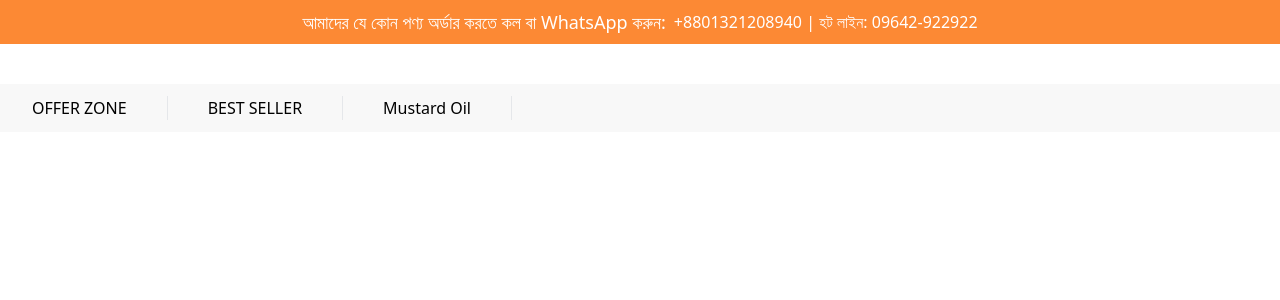
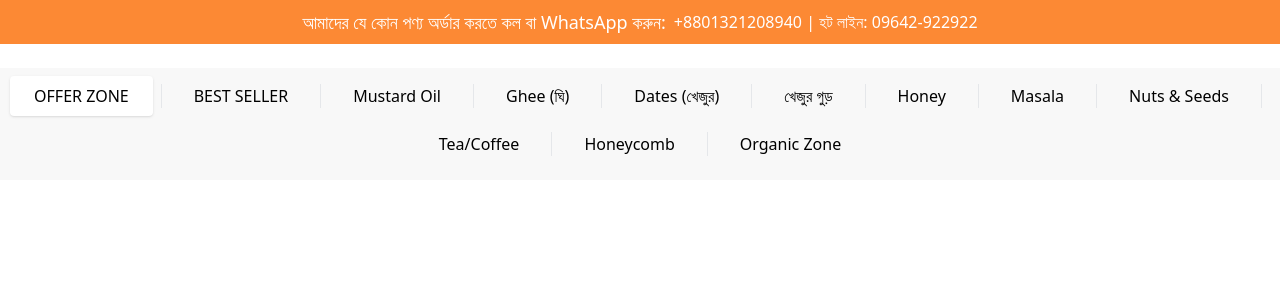
Before and after one commit to Showrab15/e-commerce-landing, a React (Vite) app: page / in a window 1280 px wide. Shown: the top 300 px of the page. Built offline with nearby package versions, Linux system fonts and the light colour scheme.

Commit message:
navbar done

```diff
--- a/src/components/Navbar/Navbar.jsx
+++ b/src/components/Navbar/Navbar.jsx
@@ -1,34 +1,62 @@
 import { useState } from "react";
 
 export default function Navbar() {
-  const [activeTab, setActiveTab] = useState("ভেল্কি"); // Default active tab
+  const [activeTab, setActiveTab] = useState("OFFER ZONE"); // Default active tab
 
-  const tabs = ["OFFER ZONE", "BEST SELLER", "Mustard Oil"];
+  const tabs = [
+    "OFFER ZONE",
+    "BEST SELLER",
+    "Mustard Oil",
+    "Ghee (ঘি)",
+    "Dates (খেজুর)",
+    "খেজুর গুড়",
+    "Honey",
+    "Masala",
+    "Nuts & Seeds",
+    "Tea/Coffee",
+    "Honeycomb",
+    "Organic Zone",
+  ];
 
   return (
-    <div className="bg-[#f8f8f8] md:block hidden my-10">
-      <div className="flex items-center justify-between py-1 relative w-full max-w-[1322px] mx-auto">
-        {/* Tabs with Dividers */}
-        <div className="flex items-center">
+    <div className="bg-[#f8f8f8] my-6">
+      <div className="w-full max-w-[1322px] mx-auto">
+        {/* Desktop (wrap into multiple lines) */}
+        <div className="hidden md:flex flex-wrap items-center justify-center py-2">
           {tabs.map((tab, index) => (
-            <div key={tab} className="flex items-center">
+            <div key={tab} className="flex items-center mb-2">
               <span
                 onClick={() => setActiveTab(tab)}
-                className={`px-8 py-2 font-medium cursor-pointer rounded- transition-colors duration-200 ${
+                className={`px-6 py-2 font-medium cursor-pointer rounded transition-colors duration-200 ${
                   activeTab === tab
-                    ? " text-black bg-white" // Active tab styles
-                    : "bg-transparent text-black hover:text-white hover:bg-black" // Inactive tab styles
+                    ? "text-black bg-white shadow"
+                    : "bg-transparent text-black hover:text-white hover:bg-black"
                 }`}
               >
                 {tab}
               </span>
               {index < tabs.length - 1 && (
-                <div className="h-6 w-px bg-gray-300 opacity-50 mx-2" /> // Vertical Divider
+                <div className="h-6 w-px bg-gray-300 opacity-50 mx-2" />
               )}
             </div>
           ))}
-          {/* Additional Divider after the last tab */}
-          <div className="h-6 w-px bg-gray-300 opacity-50 mx-2" />
+        </div>
+
+        {/* Mobile (scrollable row) */}
+        <div className="flex md:hidden items-center gap-3 overflow-x-auto no-scrollbar py-2 px-2">
+          {tabs.map((tab) => (
+            <span
+              key={tab}
+              onClick={() => setActiveTab(tab)}
+              className={`flex-shrink-0 px-4 py-2 text-sm font-medium cursor-pointer rounded transition-colors duration-200 ${
+                activeTab === tab
+                  ? "text-black bg-white shadow"
+                  : "bg-transparent text-black hover:text-white hover:bg-black"
+              }`}
+            >
+              {tab}
+            </span>
+          ))}
         </div>
       </div>
     </div>
```
Also changed, not shown: src/assets/banner.webp (added).
